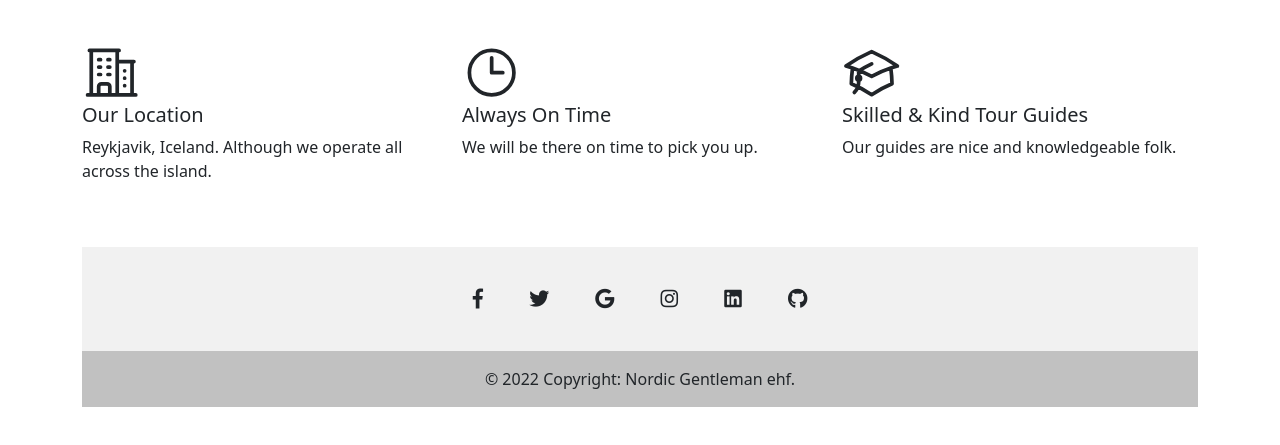
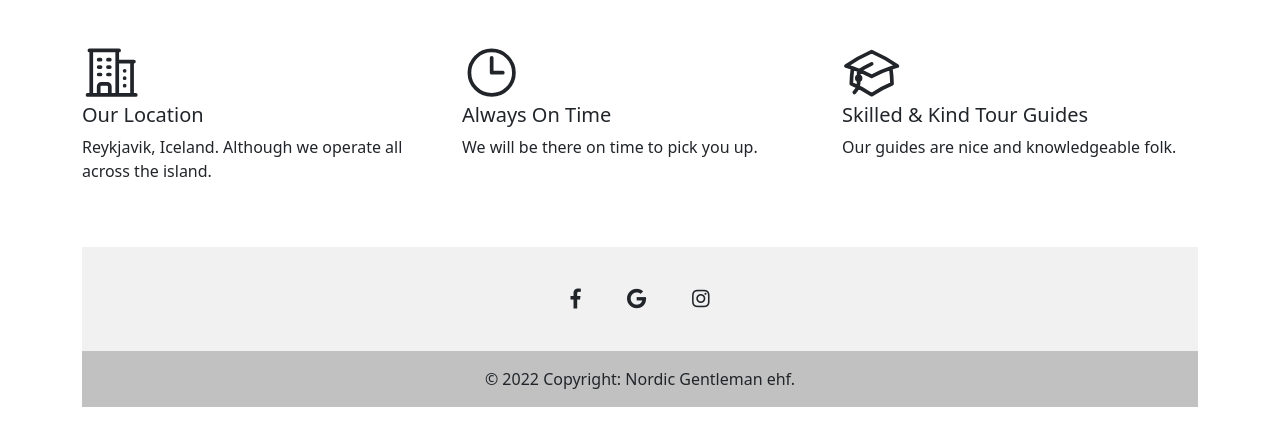
Before and after one commit to Curanda/NG-website, a website: page index.html in a window 1280 px wide. Shown: the part 1497-1942 px from the top of the page. Drawn offline with nearby package versions, Linux system fonts and the light colour scheme; files that its build step writes are made by us from their sources.

Commit message:
Update index.html

```diff
--- a/index.html
+++ b/index.html
@@ -329,16 +329,6 @@
         data-mdb-ripple-color="dark"
         ><i class="fab fa-facebook-f"></i
       ></a>
-
-      <!-- Twitter -->
-      <a
-        class="btn btn-link btn-floating btn-lg text-dark m-1"
-        href="#!"
-        role="button"
-        data-mdb-ripple-color="dark"
-        ><i class="fab fa-twitter"></i
-      ></a>
-
       <!-- Google -->
       <a
         class="btn btn-link btn-floating btn-lg text-dark m-1"
@@ -355,23 +345,6 @@
         role="button"
         data-mdb-ripple-color="dark"
         ><i class="fab fa-instagram"></i
-      ></a>
-
-      <!-- Linkedin -->
-      <a
-        class="btn btn-link btn-floating btn-lg text-dark m-1"
-        href="#!"
-        role="button"
-        data-mdb-ripple-color="dark"
-        ><i class="fab fa-linkedin"></i
-      ></a>
-      <!-- Github -->
-      <a
-        class="btn btn-link btn-floating btn-lg text-dark m-1"
-        href="#!"
-        role="button"
-        data-mdb-ripple-color="dark"
-        ><i class="fab fa-github"></i
       ></a>
     </section>
     <!-- Section: Social media -->
```
